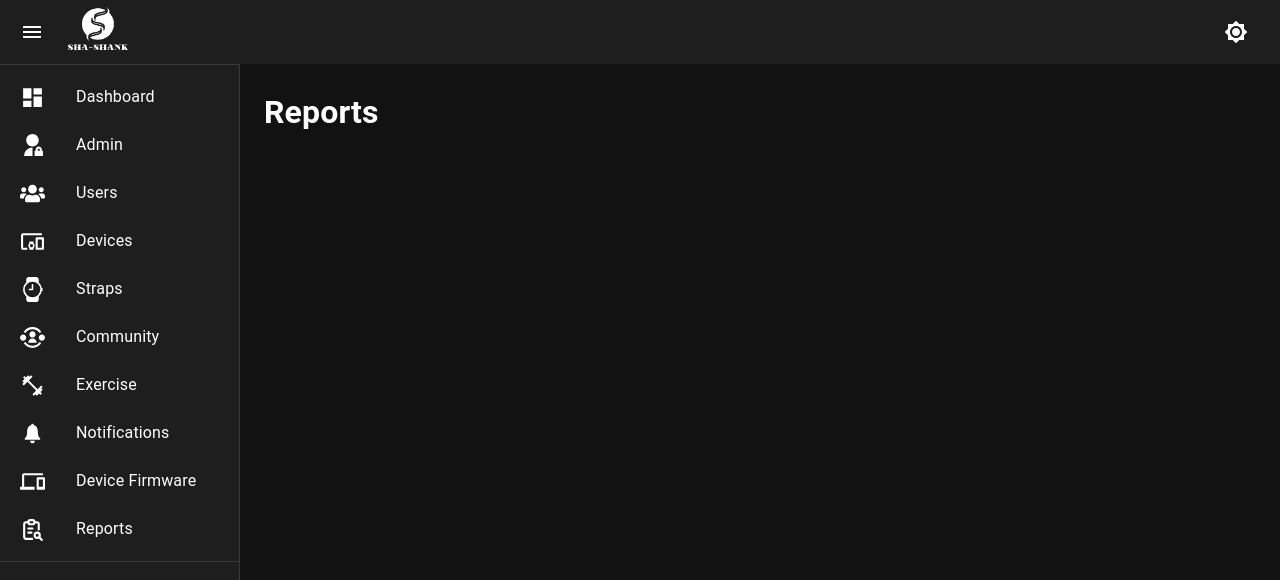
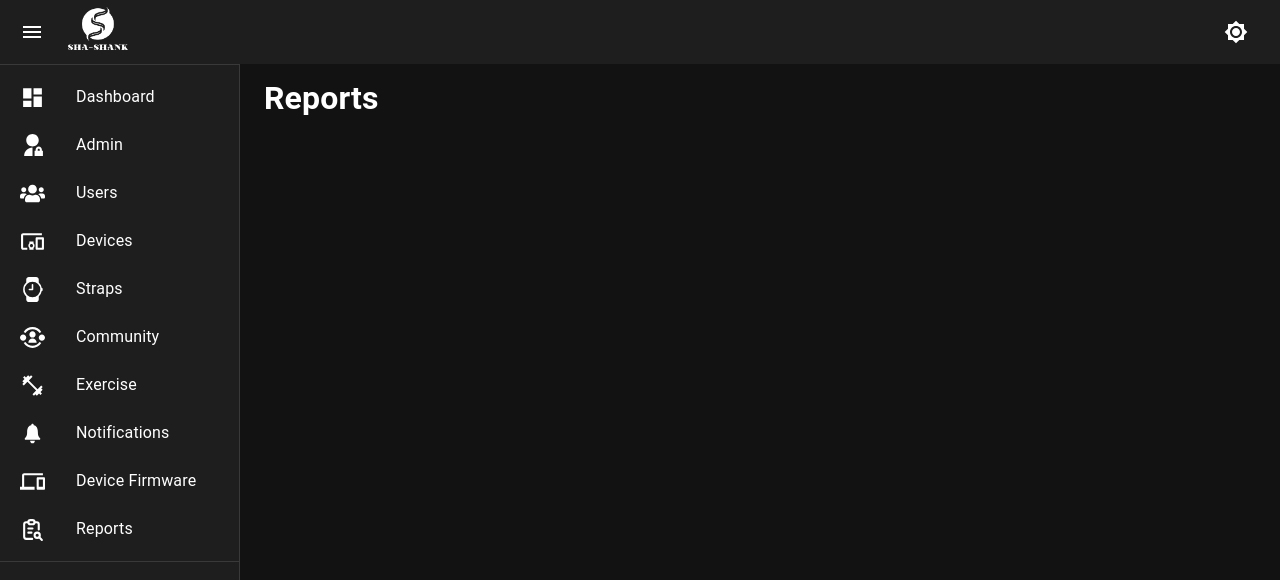
Before and after one commit to 779828/Tik_Tik-Demo, a React (Vite) app: page /reports in a window 1280 px wide. Shown: the top 580 px of the page. Built offline with nearby package versions, Linux system fonts and the light colour scheme.

Commit message:
margin top 50

```diff
--- a/src/layout/Sidenav.jsx
+++ b/src/layout/Sidenav.jsx
@@ -173,7 +173,7 @@ export default function Sidenav({ menuItems, children }) {
         {/* Main Content */}
         <Box
           sx={{
-            marginTop: "64px",
+            marginTop: "50px",
             padding: 3,
             width: isMobile
               ? "100%"
```
